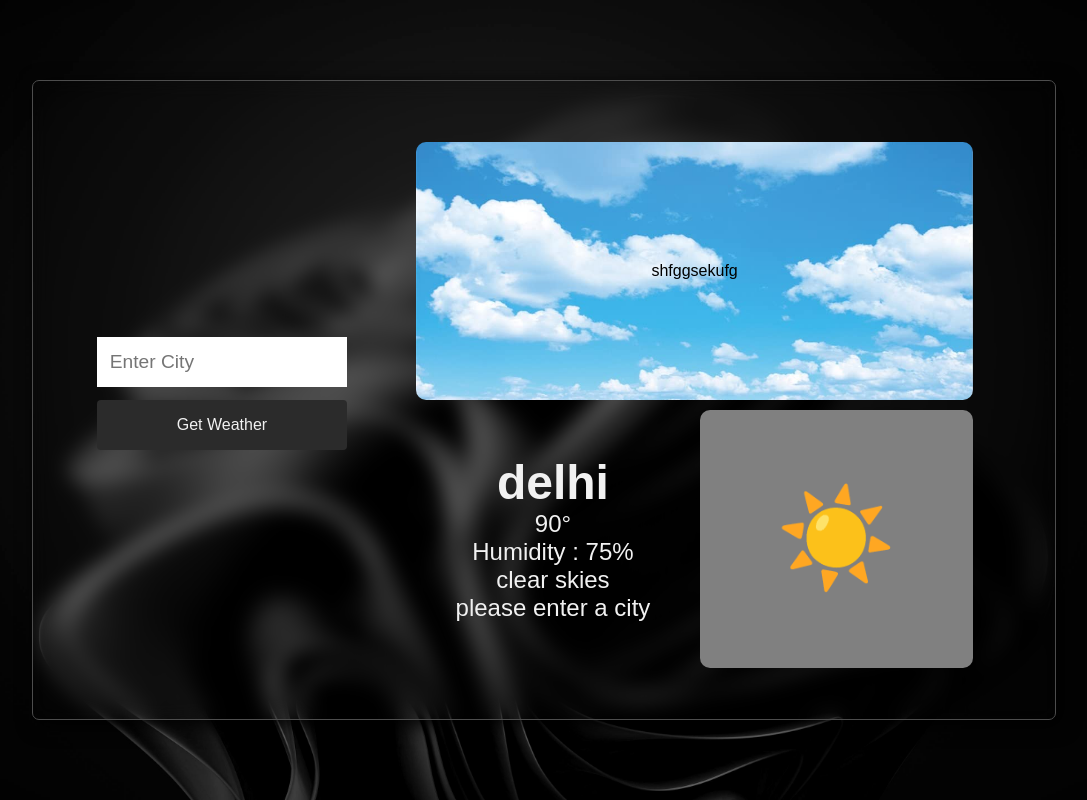
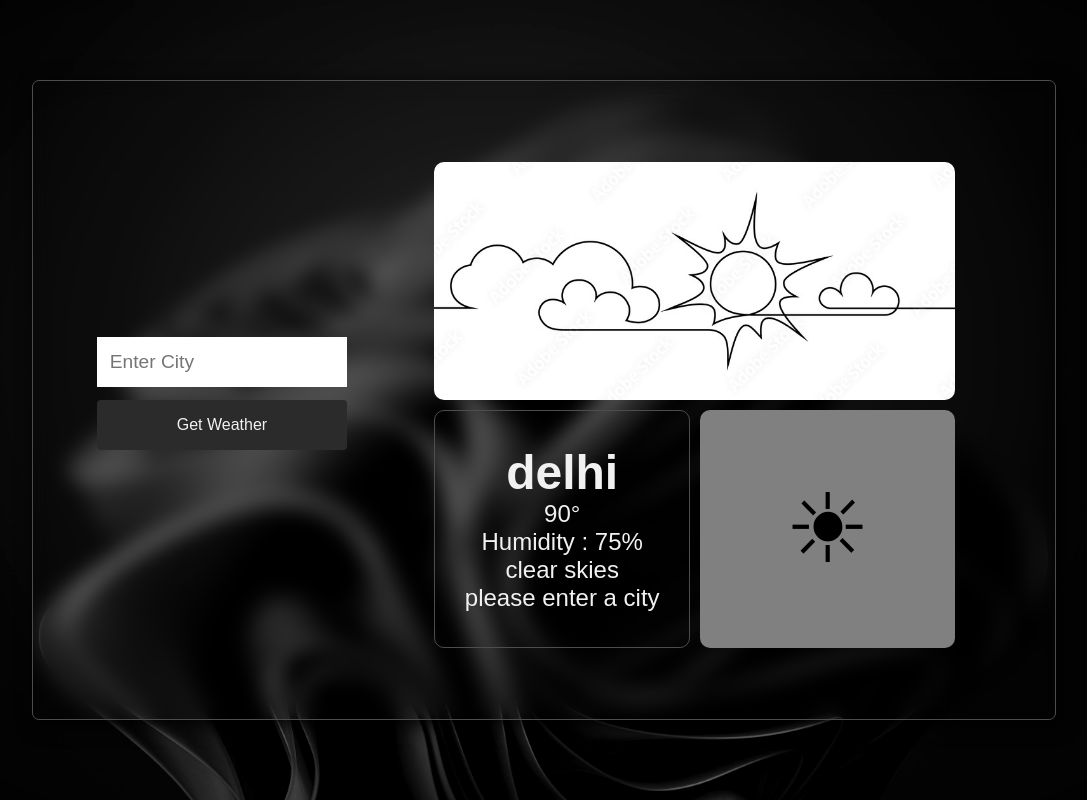
Before and after one commit to SujitInWeb/Weather-app, a plain HTML site: page index.html in a window 1280 px wide. Shown: the whole page, without its empty margins (96-1183 px from the left). Drawn offline with Linux system fonts and the light colour scheme.

Commit message:
completed the ui

```diff
--- a/index.html
+++ b/index.html
@@ -16,7 +16,7 @@
             </form>
             <div class="card">
                 <div class="card-img">
-                    shfggsekufg
+
                 </div>
                 <div class="card-info">
                     <div class="card-content">
@@ -27,7 +27,7 @@
                         <p class="errorDisplay">please enter a city</p>
                     </div>
                     <div class="Emoji">
-                        <p class="weatherEmoji">☀️</p>
+                        <p class="weatherEmoji">☀</p>
                     </div>
                 </div>
             </div>
--- a/style.css
+++ b/style.css
@@ -99,6 +99,7 @@ html,body{
     margin-right: 5px;
     color: #F1F1F1;
     border-radius: 10px;
+    border: 1px solid hsl(0, 0%, 30%);
 
 }
 .Emoji{
@@ -114,7 +115,8 @@ html,body{
 .card-img{
     margin: 10px;
     border-radius: 10px;
-    background: url(images/sunny.jpg) center/cover no-repeat;
+    background: url(images/sunnny.jpg) center/cover no-repeat;
+    background-color: hsl(0, 0%, 5%);
 }
 .Emoji{
     margin-left:5px;
@@ -125,6 +127,7 @@ html,body{
     display: flex;
     flex-direction: column;
     justify-content: center;
+    padding: 20px;
     align-items: center;
 
 }
```
